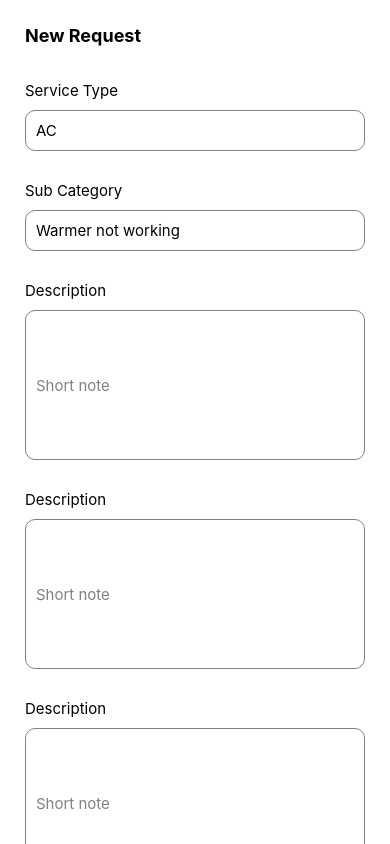
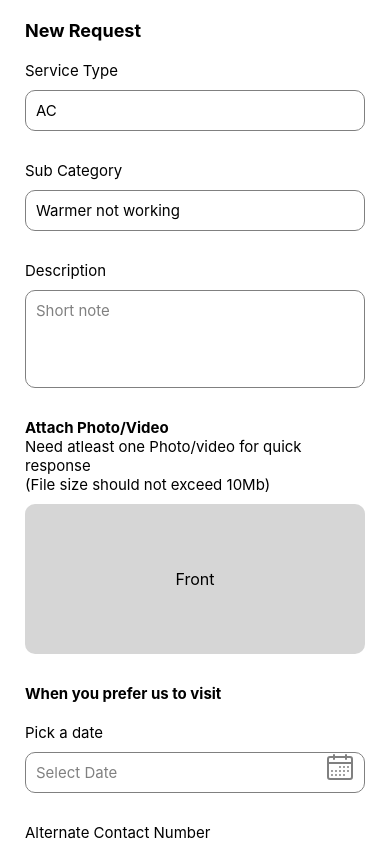
Before and after one commit to Shikharmall/assignReactNative, a React Native app: screen / in a window 390 px wide. Built offline with nearby package versions, Linux system fonts and the light colour scheme.

Commit message:
Service page done

```diff
--- a/package.json
+++ b/package.json
@@ -15,8 +15,10 @@
     "expo-status-bar": "~1.11.1",
     "react": "18.2.0",
     "react-native": "0.73.6",
+    "react-native-calendars": "^1.1304.1",
+    "react-native-safe-area-context": "4.8.2",
     "react-native-screens": "~3.29.0",
-    "react-native-safe-area-context": "4.8.2"
+    "react-native-svg": "^15.1.0"
   },
   "devDependencies": {
     "@babel/core": "^7.20.0"
--- a/screens/Services.jsx
+++ b/screens/Services.jsx
@@ -6,15 +6,28 @@ import {
   StatusBar,
   TouchableOpacity,
   ScrollView,
+  TouchableWithoutFeedback,
 } from "react-native";
-import React from "react";
+import Svg, { Path } from "react-native-svg";
+import React, { useState } from "react";
+//import { Calendar } from "react-native-calendars";
+
+import Calendar from "react-native-calendars/src/calendar";
 
 const Services = () => {
+  const [selectedDate, setSelectedDate] = useState("");
+
+  const onDayPress = (day) => {
+    setSelectedDate(day.dateString);
+    setShowCalendar(false);
+  };
+
+  const [showCalendar, setShowCalendar] = useState(false);
   return (
     <View
       style={{
-        marginHorizontal: 25,
         /*backgroundColor: "red",*/ height: "100%",
+        position: "relative",
       }}
     >
       <StatusBar
@@ -26,12 +39,13 @@ const Services = () => {
         showsVerticalScrollIndicator={false}
         showsHorizontalScrollIndicator={false}
       >
-        <SafeAreaView>
+        <SafeAreaView style={{ marginHorizontal: 25 }}>
           <Text
             style={{
               color: "black",
               fontWeight: "bold",
-              marginVertical: 25,
+              marginVertical: 20,
+              marginBottom: 10,
               fontSize: 18,
             }}
           >
@@ -91,17 +105,64 @@ const Services = () => {
                 fontSize: 15,
                 borderWidth: 1.5,
                 borderColor: "gray",
-                height: 150,
               }}
+              multiline={true}
+              numberOfLines={4}
             />
           </View>
           <View style={{ marginVertical: 10 }}>
+            <Text
+              style={{
+                fontWeight: "semibold",
+                fontSize: 15,
+                fontWeight: "bold",
+              }}
+            >
+              Attach Photo/Video
+            </Text>
             <Text style={{ fontWeight: "semibold", fontSize: 15 }}>
-              Description
+              Need atleast one Photo/video for quick response
+            </Text>
+            <Text style={{ fontWeight: "semibold", fontSize: 15 }}>
+              (File size should not exceed 10Mb)
+            </Text>
+            <View
+              style={{
+                padding: 10,
+                marginVertical: 10,
+                color: "black",
+                borderRadius: 10,
+                fontSize: 15,
+                height: 150,
+                backgroundColor: "#d6d6d6",
+                flexDirection: "row",
+                justifyContent: "center",
+                alignItems: "center",
+              }}
+            >
+              <Text style={{ fontSize: 16 }}>Front</Text>
+            </View>
+          </View>
+          <View style={{ marginVertical: 10 }}>
+            <Text
+              style={{
+                fontWeight: "semibold",
+                fontSize: 15,
+                fontWeight: "bold",
+              }}
+            >
+              When you prefer us to visit
+            </Text>
+          </View>
+
+          <View style={{ marginVertical: 10, position: "relative" }}>
+            <Text style={{ fontWeight: "semibold", fontSize: 15 }}>
+              Pick a date
             </Text>
             <TextInput
-              placeholder="Short note"
+              placeholder="Select Date"
               placeholderTextColor="gray"
+              value={selectedDate}
               style={{
                 padding: 10,
                 marginVertical: 10,
@@ -110,17 +171,39 @@ const Services = () => {
                 fontSize: 15,
                 borderWidth: 1.5,
                 borderColor: "gray",
-                height: 150,
               }}
             />
+            <TouchableWithoutFeedback
+              onPress={() => {
+                setShowCalendar(true);
+              }}
+            >
+              <Svg
+                width="30px"
+                height="30px"
+                viewBox="0 0 15 15"
+                fill="none"
+                xmlns="http://www.w3.org/2000/svg"
+                style={{ position: "absolute", right: 10, bottom: 21 }}
+              >
+                <Path
+                  fillRule="evenodd"
+                  clipRule="evenodd"
+                  d="M4.5 1a.5.5 0 01.5.5V2h5v-.5a.5.5 0 011 0V2h1.5A1.5 1.5 0 0114 3.5v9a1.5 1.5 0 01-1.5 1.5h-10A1.5 1.5 0 011 12.5v-9A1.5 1.5 0 012.5 2H4v-.5a.5.5 0 01.5-.5zM10 3v.5a.5.5 0 001 0V3h1.5a.5.5 0 01.5.5V5H2V3.5a.5.5 0 01.5-.5H4v.5a.5.5 0 001 0V3h5zM2 6v6.5a.5.5 0 00.5.5h10a.5.5 0 00.5-.5V6H2zm5 1.5a.5.5 0 111 0 .5.5 0 01-1 0zM9.5 7a.5.5 0 100 1 .5.5 0 000-1zm1.5.5a.5.5 0 111 0 .5.5 0 01-1 0zm.5 1.5a.5.5 0 100 1 .5.5 0 000-1zM9 9.5a.5.5 0 111 0 .5.5 0 01-1 0zM7.5 9a.5.5 0 100 1 .5.5 0 000-1zM5 9.5a.5.5 0 111 0 .5.5 0 01-1 0zM3.5 9a.5.5 0 100 1 .5.5 0 000-1zM3 11.5a.5.5 0 111 0 .5.5 0 01-1 0zm2.5-.5a.5.5 0 100 1 .5.5 0 000-1zm1.5.5a.5.5 0 111 0 .5.5 0 01-1 0zm2.5-.5a.5.5 0 100 1 .5.5 0 000-1z"
+                  fill="gray"
+                />
+              </Svg>
+            </TouchableWithoutFeedback>
           </View>
+
           <View style={{ marginVertical: 10 }}>
             <Text style={{ fontWeight: "semibold", fontSize: 15 }}>
-              Description
+              Alternate Contact Number
             </Text>
             <TextInput
-              placeholder="Short note"
+              placeholder="Enter phone number"
               placeholderTextColor="gray"
+              value="+1 565 756 545"
               style={{
                 padding: 10,
                 marginVertical: 10,
@@ -129,7 +212,6 @@ const Services = () => {
                 fontSize: 15,
                 borderWidth: 1.5,
                 borderColor: "gray",
-                height: 150,
               }}
             />
           </View>
@@ -142,12 +224,56 @@ const Services = () => {
               borderRadius: 8,
               flexDirection: "row",
               justifyContent: "center",
+              marginBottom: 8,
             }}
           >
             <Text style={{ color: "#fff", fontSize: 18 }}>submit</Text>
           </TouchableOpacity>
         </SafeAreaView>
       </ScrollView>
+      {showCalendar ? (
+        <TouchableOpacity
+          activeOpacity={1}
+          style={{
+            position: "absolute",
+            top: 0,
+            left: 0,
+            backgroundColor: "rgba(255, 255, 255, 0.4)",
+            width: "100%",
+            height: "100%",
+            flexDirection: "row",
+            justifyContent: "center",
+            alignItems: "center",
+            borderColor: "gray",
+          }}
+          onPress={() => {
+            setShowCalendar(false);
+          }}
+        >
+          <View
+            style={{
+              width: "75%",
+              marginVertical: 25,
+              shadowColor: "#000",
+              shadowOffset: { width: 0, height: 2 },
+              shadowOpacity: 0.25,
+              shadowRadius: 3.84,
+              elevation: 5,
+            }}
+          >
+            <Calendar
+              onDayPress={onDayPress}
+              markedDates={{
+                [selectedDate]: {
+                  selected: true,
+                  marked: true,
+                  selectedColor: "blue",
+                },
+              }}
+            />
+          </View>
+        </TouchableOpacity>
+      ) : null}
     </View>
   );
 };
```
Also changed, not shown: 1 other file (tests, documents, lock files or other folders).
